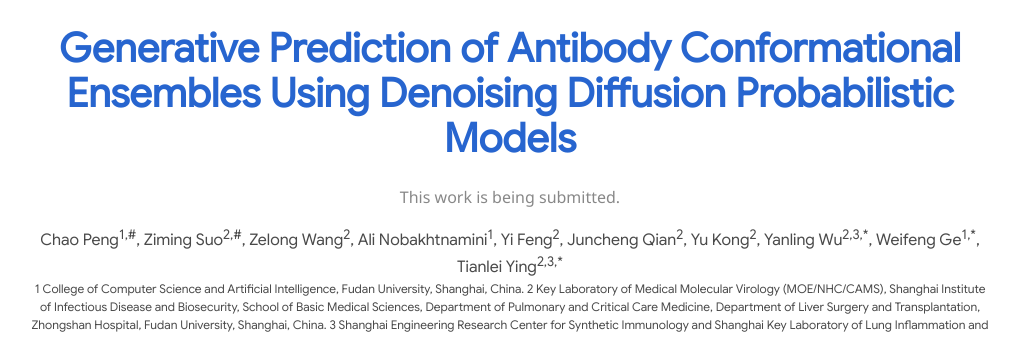
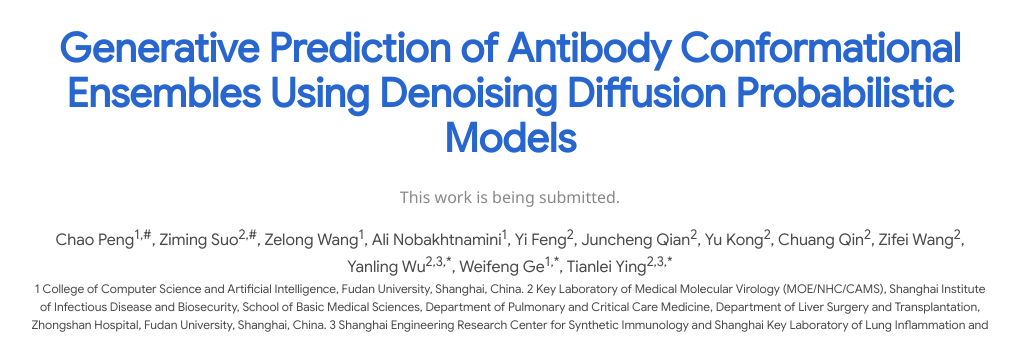
Before and after one commit to SII-TianleiYing/SII-TianleiYing.github.io, a plain HTML site: page abdiff-page/index.html in a window 1280 px wide. Shown: the part 74-411 px from the top of the page, without its empty margins (130-1149 px from the left). Drawn offline with Linux system fonts and the light colour scheme; files whose address does not match are found by name.

Commit message:
Update author superscripts in index.html

```diff
--- a/abdiff-page/index.html
+++ b/abdiff-page/index.html
@@ -216,7 +216,7 @@
                  <span class="author-block">
              Ziming Suo<sup>2</sup><sup>,#</sup>,</span>
       <span class="author-block">
-             Zelong Wang<sup>2</sup>,</span>
+             Zelong Wang<sup>1</sup>,</span>
 
                     <span class="author-block">
               Ali Nobakhtnamini<sup>1</sup>,</span>
@@ -229,6 +229,12 @@
 
                     <span class="author-block">
               Yu Kong<sup>2</sup>,</span>
+
+                    <span class="author-block">
+              Chuang Qin<sup>2</sup>,</span>
+
+                    <span class="author-block">
+              Zifei Wang<sup>2</sup>,</span>
 
                     <span class="author-block">
               Yanling Wu<sup>2</sup><sup>,3</sup><sup>,*</sup>,</span>
```
